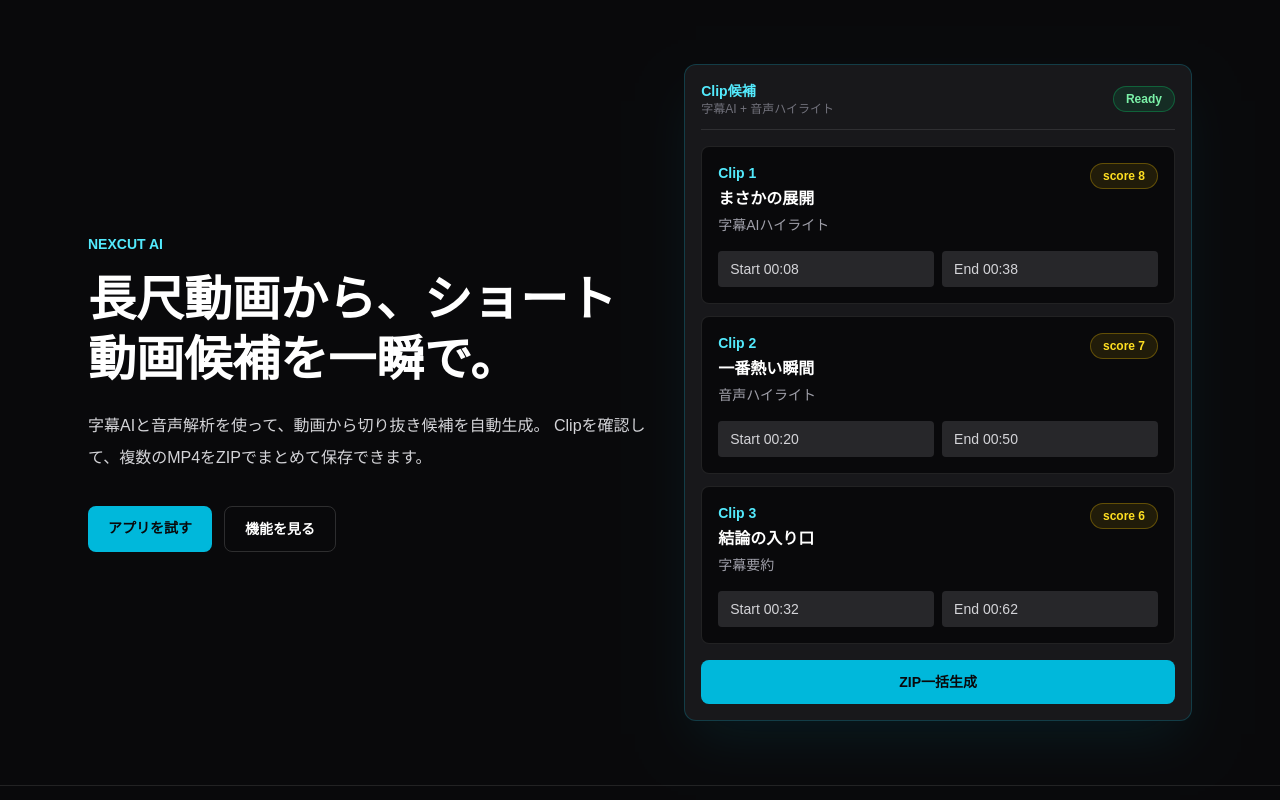
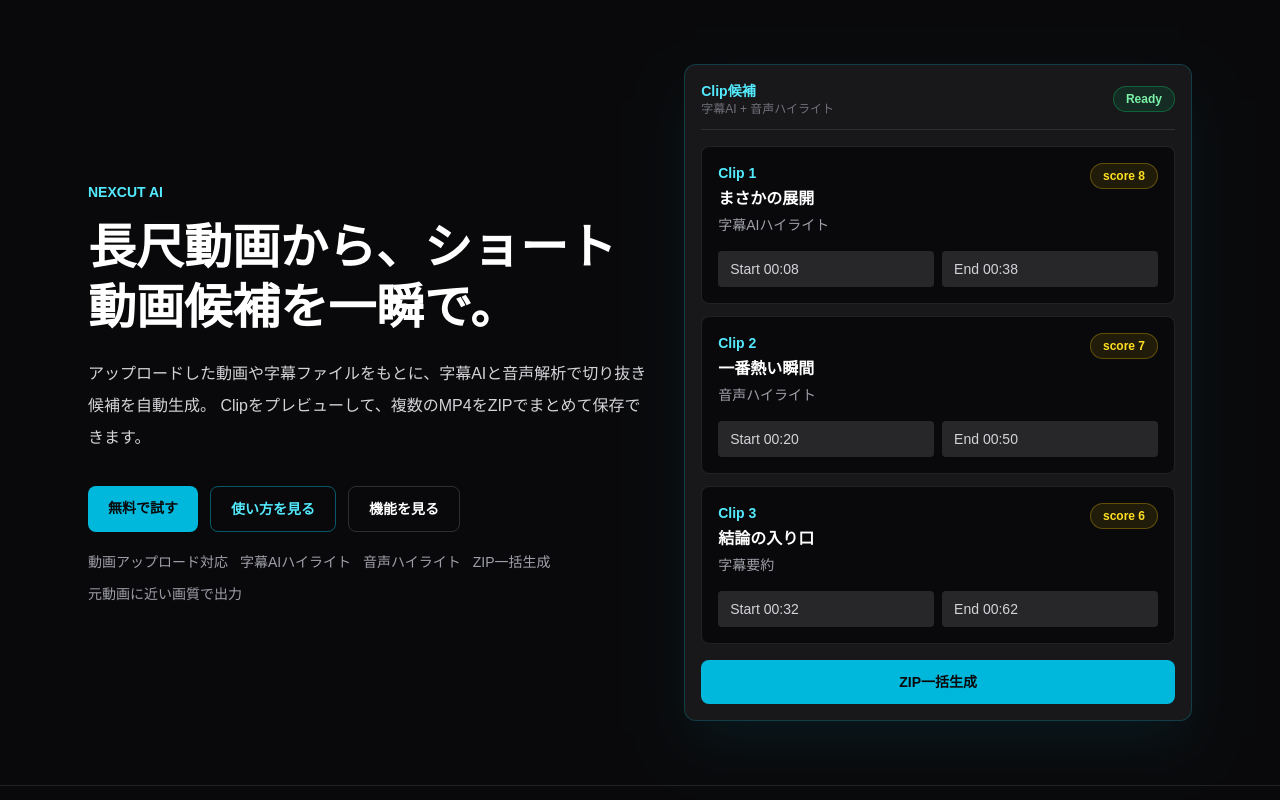
Before and after one commit to hiro042355/easyslice-ai, a Next.js app: page /landing in a window 1280 px wide. Shown: the top 800 px of the page. Built offline with nearby package versions, Linux system fonts and the light colour scheme.

Commit message:
Improve landing hero CTA

```diff
--- a/app/landing/page.tsx
+++ b/app/landing/page.tsx
@@ -13,8 +13,8 @@ export default function LandingPage() {
             </h1>
 
             <p className="mt-5 max-w-2xl text-base leading-8 text-zinc-300">
-              字幕AIと音声解析を使って、動画から切り抜き候補を自動生成。
-              Clipを確認して、複数のMP4をZIPでまとめて保存できます。
+              アップロードした動画や字幕ファイルをもとに、字幕AIと音声解析で切り抜き候補を自動生成。
+Clipをプレビューして、複数のMP4をZIPでまとめて保存できます。
             </p>
 
            <div className="mt-8 flex flex-wrap gap-3">
@@ -22,7 +22,14 @@ export default function LandingPage() {
     href="/"
     className="rounded-lg bg-cyan-500 px-5 py-3 text-sm font-semibold text-zinc-950 transition hover:bg-cyan-400"
   >
-                アプリを試す
+    無料で試す
+  </a>
+
+  <a
+    href="/guide"
+    className="rounded-lg border border-cyan-400/40 px-5 py-3 text-sm font-semibold text-cyan-300 transition hover:bg-cyan-400/10"
+  >
+    使い方を見る
   </a>
 
   <a
@@ -31,6 +38,14 @@ export default function LandingPage() {
   >
     機能を見る
   </a>
+</div>
+
+<div className="mt-5 flex flex-wrap gap-3 text-sm text-zinc-400">
+  <span>動画アップロード対応</span>
+  <span>字幕AIハイライト</span>
+  <span>音声ハイライト</span>
+  <span>ZIP一括生成</span>
+  <span>元動画に近い画質で出力</span>
 </div>
           </div>
 
```
Lines whose indentation alone changed are shown as unchanged.
